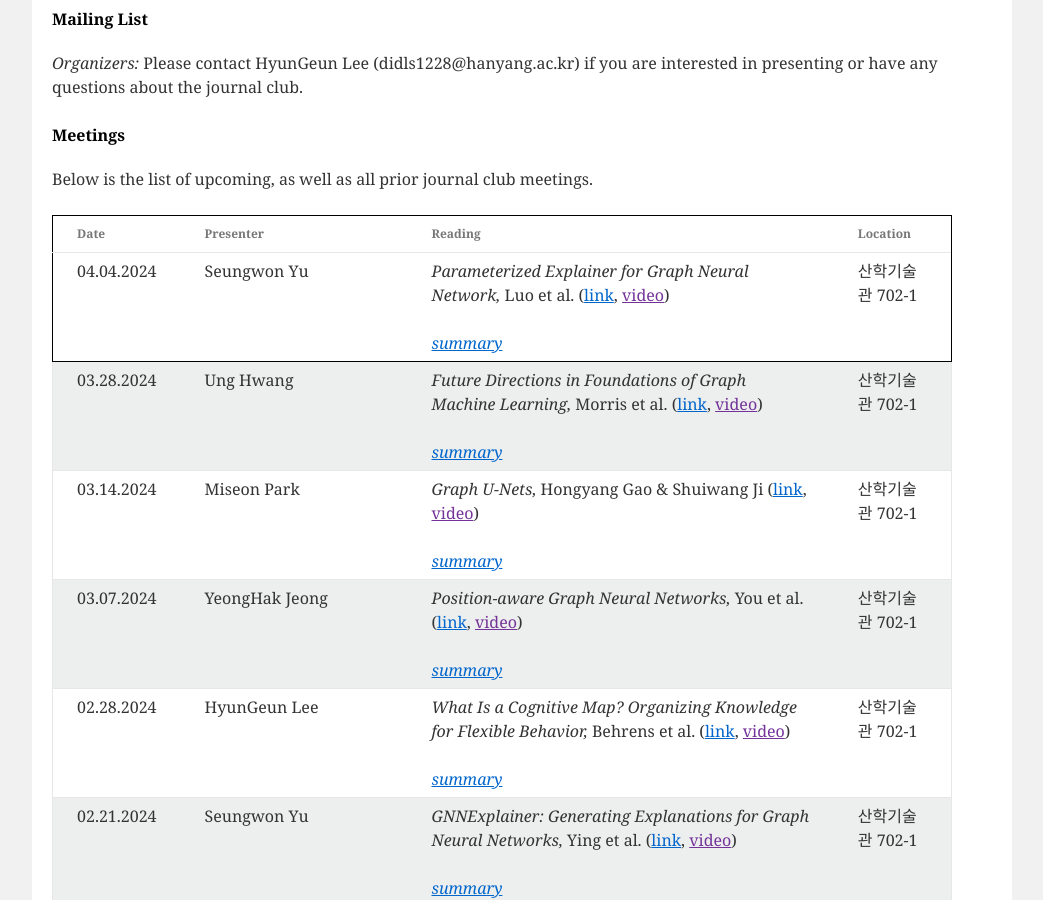
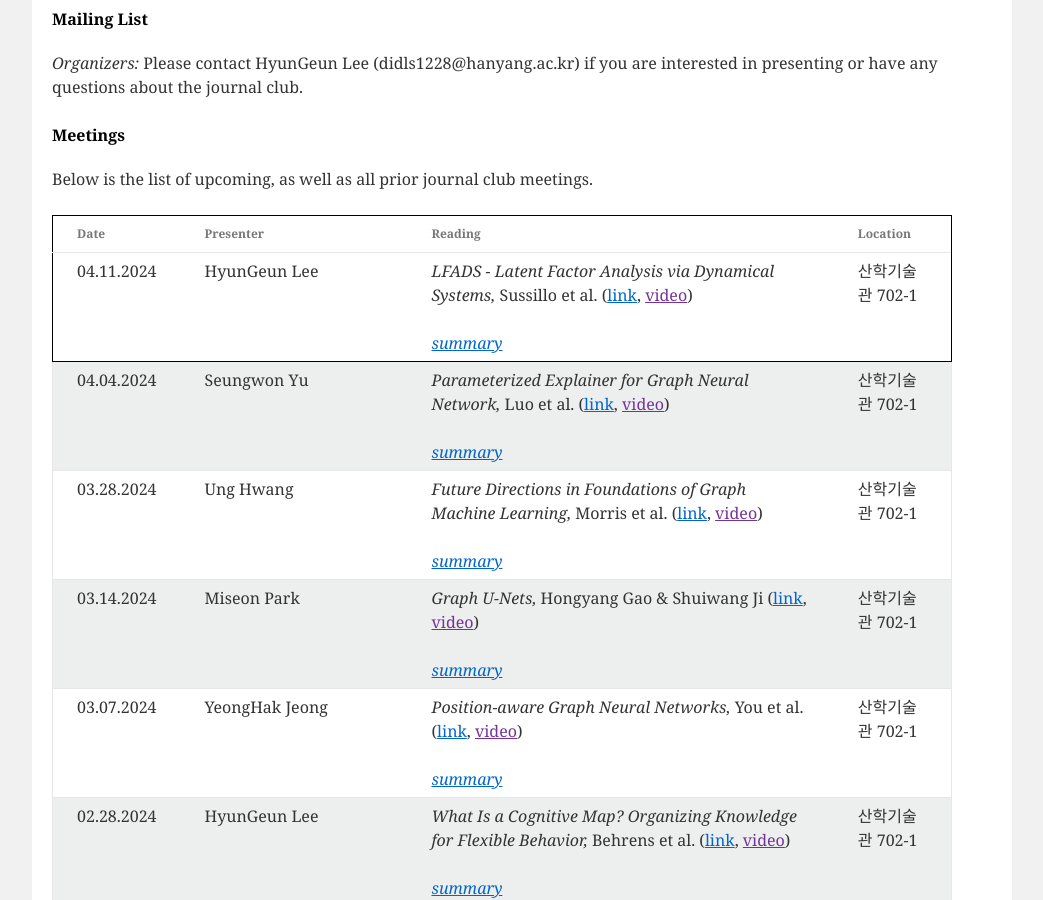
Before and after one commit to niai-lab/GraphML-JC, a Jekyll site: the page built from index.html, in a window 1280 px wide and 900 px high, scrolled down 631 px. Shown: the whole window, without its empty margins (118-1161 px from the left). Built offline with Jekyll 4.4.1, drawn with Linux system fonts in a browser that asks for light colours.

Commit message:
Update meeting_info.yml

```diff
--- a/_data/meeting_info.yml
+++ b/_data/meeting_info.yml
@@ -1,3 +1,11 @@
+- presenter: HyunGeun Lee
+  date: 04.11.2024
+  paper: "LFADS - Latent Factor Analysis via Dynamical Systems"
+  authors: Sussillo et al.
+  url: https://arxiv.org/abs/1608.06315
+  location: "산학기술관 702-1"
+  summary: >
+
 - presenter: Seungwon Yu
   date: 04.04.2024
   paper: "Parameterized Explainer for Graph Neural Network"
@@ -13,15 +21,11 @@
   url: https://arxiv.org/pdf/2402.02287.pdf
   location: "산학기술관 702-1"
   summary: >
-    Summary :
     본 논문에서는 기존의 1-WL test의 기준에만 focus를 둔 취지의 논문들과 또 그것을 용인하는 듯한 학회들의 반응에 대해 의문을 던지며 본 논문을 작성하였습니다. 제안된 논문들이 현실에서 잘 작동 안되는 이유들이 있는데, 그것들을 표현력, 일반화 능력, 최적화의 문제로 접근하여 주로 레퍼런스를 같이 소개하면서 문제들을 조명합니다.
-    Strength :
-    기존에 발표된 다수의 논문들과 GNN 모델의 성능 측정면에서 다각적인 차원(표현력, 일반화 능력, 최적화) 에서 바라 볼 수 있게 다양한 문제를 제기해줍니다. 그 중에서 그 문제를 해결하기 좋은 접근 방법을 제시한 논문들을 소개해주는 방식으로 어떤 포인트로 문제 해결을 위해 접근할 수 있는지를 알려줍니다.
+    Strength: 기존에 발표된 다수의 논문들과 GNN 모델의 성능 측정면에서 다각적인 차원(표현력, 일반화 능력, 최적화) 에서 바라 볼 수 있게 다양한 문제를 제기해줍니다. 그 중에서 그 문제를 해결하기 좋은 접근 방법을 제시한 논문들을 소개해주는 방식으로 어떤 포인트로 문제 해결을 위해 접근할 수 있는지를 알려줍니다.
     기존의 실험된 사례들을 다수 소개하며 거기서 밝혀진 현상들에 대한 사실을 기반으로 문제를 제기합니다. 자체 실험은 없지만 실험된 결과들에 대한 기반으로 논지를 전개하였기에 길지 않은 내용 속에서도 여러 논문들의 실험 결과를 파악 할 수 있는 점이 장점입니다.
-    Weakness :
-    논문 자체에서 새로 실험을 하거나 기발한 방법에 대해 소개하는 것은 아니었고 이러한 시각으로 GNN 논문 작성에 접근해보자는 논문이었기에 독자로 하여금 GNN 모델에 대한 더 깊은 고찰을 한번 더 생각 할 수 있는 부분에서 끝난 것은 장점이기도 하지만 본 논문의 특성상 한계라고 볼 수도 있습니다.
-    Question :
-    본 논문에서 제기한 문제들에 대해 기존에 내가 알고 있는 잘 제안된 해결방법들을 가졌던 논문들이 있었나요?
+    Weakness : 논문 자체에서 새로 실험을 하거나 기발한 방법에 대해 소개하는 것은 아니었고 이러한 시각으로 GNN 논문 작성에 접근해보자는 논문이었기에 독자로 하여금 GNN 모델에 대한 더 깊은 고찰을 한번 더 생각 할 수 있는 부분에서 끝난 것은 장점이기도 하지만 본 논문의 특성상 한계라고 볼 수도 있습니다.
+    Question : 본 논문에서 제기한 문제들에 대해 기존에 내가 알고 있는 잘 제안된 해결방법들을 가졌던 논문들이 있었나요?
     아니면 이 논문에서 제기한 문제들은 전부 받아들이기 적합한 제안이었을까요? 무리하게 문제제기를 한 부분이 없진 않았을까요?
 
 - presenter: Miseon Park
```
